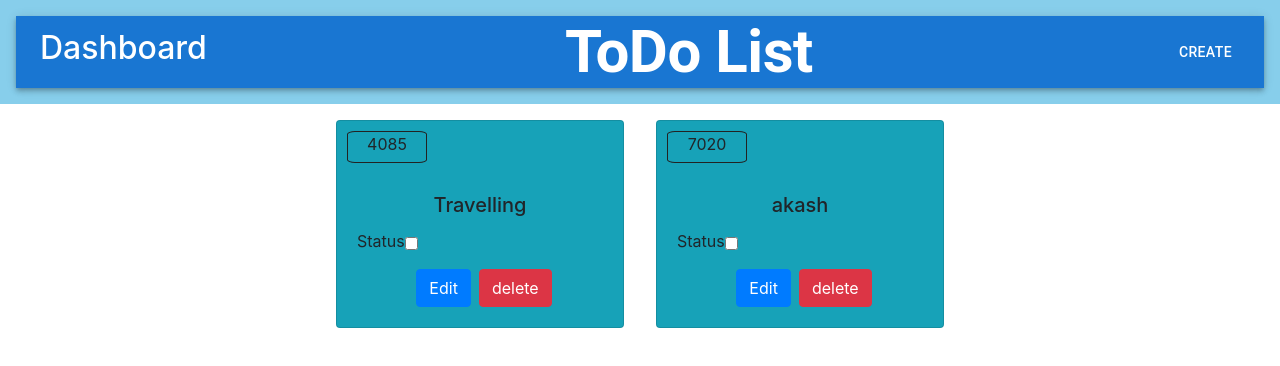
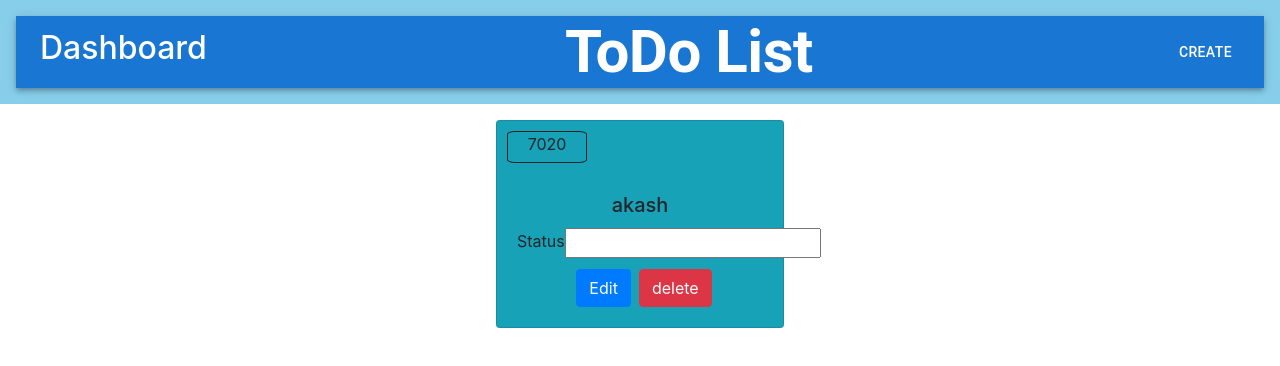
Before and after one commit to Akash7470/todolist_wtih_API, a React (Create React App) app: page / in a window 1280 px wide. Shown: the top 366 px of the page. Built offline with nearby package versions, Linux system fonts and the light colour scheme; data requests are answered from the project's data file.

Commit message:
changesss made

```diff
--- a/db.json
+++ b/db.json
@@ -1,10 +1,5 @@
 {
   "todos": [
-    {
-      "title": "Travelling",
-      "status": "false",
-      "id": 4085
-    },
     {
       "title": "akash",
       "status": "false",
--- a/src/Components/Homepage.jsx
+++ b/src/Components/Homepage.jsx
@@ -75,10 +75,10 @@ function Data() {
               <div className="card-body">
                 <h5 className="card-title">{data.title}</h5>
                 <p className="card-text d-flex justify-content-between align-items-center">
-                  Status:{" "}
+                  Status: aaaaaaaaaaaaaaaaaa{" "}
                   <input
                     className="form-check-input mx-5"
-                    type="checkbox"
+                    type="checked"
                     id="myCheck"
                     onClick={(e) => statusCheck(e.target.checked, data.id)}
                     aria-label="Checkbox for following text input"
```
Also changed, not shown: src/Components/Container.jsx (deleted).
